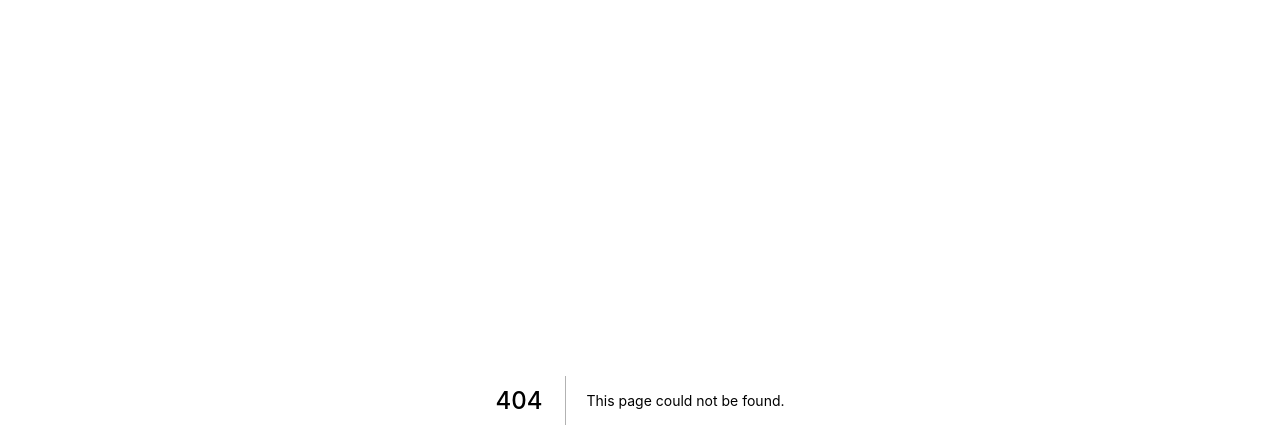
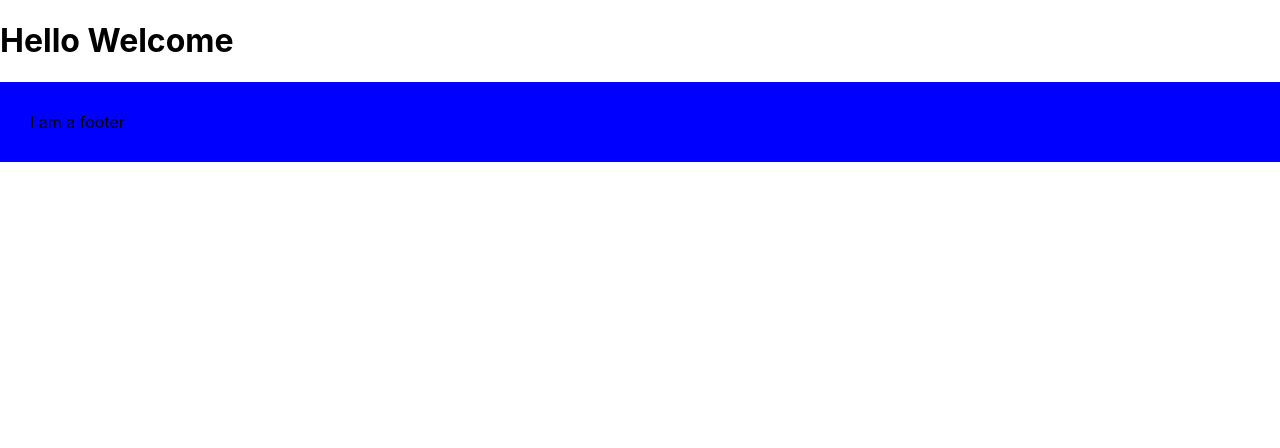
Before and after one commit to ariviegea2/nextjs-course, a Next.js app in the folder discover-coffee-stores/: page /hello in a window 1280 px wide. Before the commit this address had no page. Shown: the top 448 px of the page. Built offline with nearby package versions, Linux system fonts and the light colour scheme.

Commit message:
Created ugly footer that renders everywhere in the application

```diff
--- /dev/null
+++ b/discover-coffee-stores/components/Footer/index.js
@@ -0,0 +1,9 @@
+const Footer = () => {
+    return(
+        <>
+        <div style={{backgroundColor: 'blue', padding: '30px'}}> I am a footer</div>
+        </>
+    )
+}
+
+export default Footer;
--- a/discover-coffee-stores/pages/_app.js
+++ b/discover-coffee-stores/pages/_app.js
@@ -1,7 +1,13 @@
 import '../styles/globals.css'
+import Footer from '../components/Footer';
 
 function MyApp({ Component, pageProps }) {
-  return <Component {...pageProps} />
+  return (
+
+  <><Component {...pageProps} /><Footer /></>
+
+
+  )
 }
 
 export default MyApp
--- /dev/null
+++ b/discover-coffee-stores/pages/hello.js
@@ -0,0 +1,5 @@
+const Hello = () => {
+    return <h1>Hello Welcome</h1>
+}
+
+export default Hello;
```
